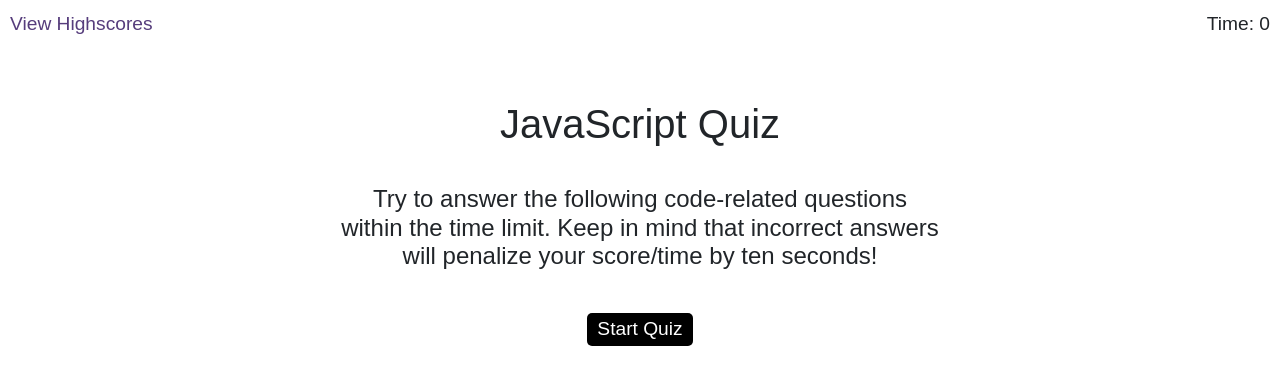
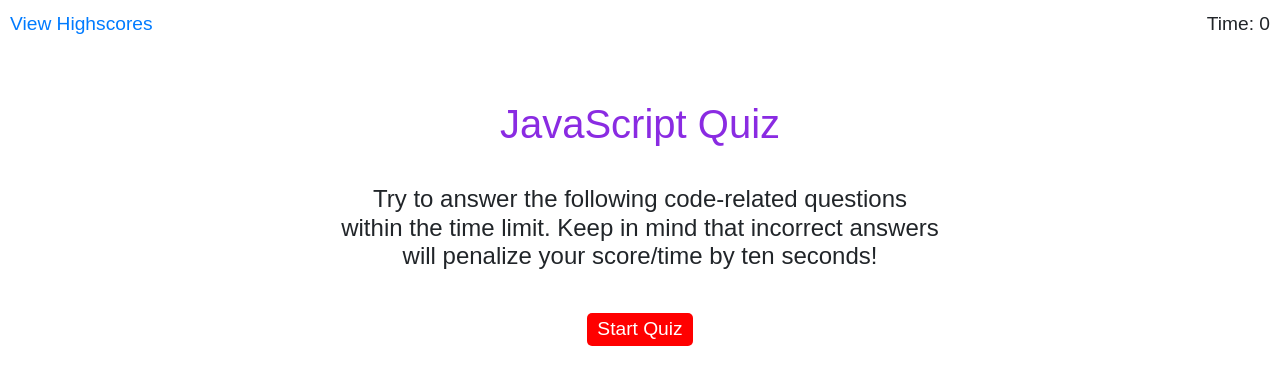
Before and after one commit to yvonnesarah/JavaScript-Quiz, a plain HTML site: page index.html in a window 1280 px wide. Drawn offline with nearby package versions, Linux system fonts and the light colour scheme.

Commit message:
Updated style.css - style it the way I want the quiz to look like

```diff
--- a/assets/css/styles.css
+++ b/assets/css/styles.css
@@ -3,18 +3,13 @@ body {
   font-size: 120%;
 }
 
+h1{
+  text-align: center;
+  color: blueviolet;
+}
+
 .javascript-quiz {
   background-color: white;
-}
-
-a {
-  color: #563d7c;
-  text-decoration: none;
-  transition: color 0.1s;
-}
-
-a:hover {
-  color: black;
 }
 
 button {
@@ -22,7 +17,7 @@ button {
   margin: 5px;
   cursor: pointer;
   font-size: 100%;
-  background-color: black;
+  background-color: red;
   border-radius: 5px;
   padding: 2px 10px;
   color: white;
@@ -31,7 +26,7 @@ button {
 }
 
 button:hover {
-  background-color: black;
+  background-color: red;
 }
 
 .choices button {
@@ -54,7 +49,7 @@ li {
 }
 
 li:nth-child(odd) {
-  background-color: #f3edfc;
+  background-color: lightblue;
 }
 
 .wrapper {
```
